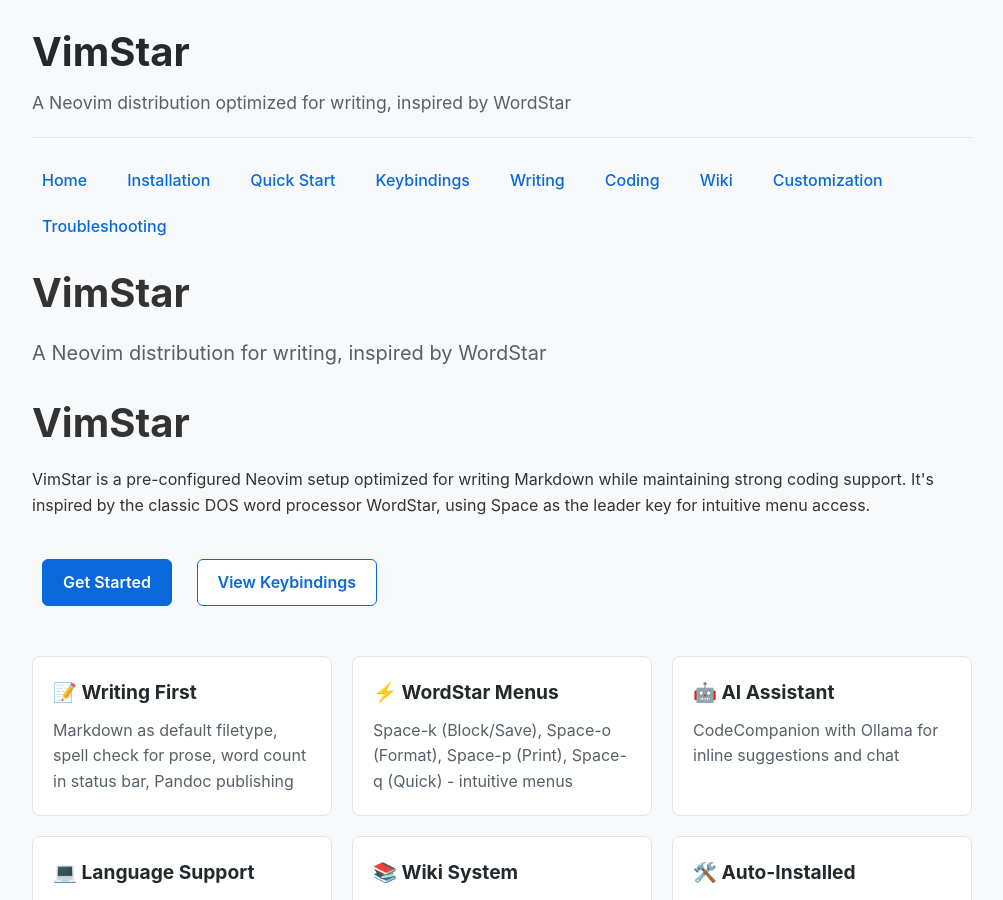
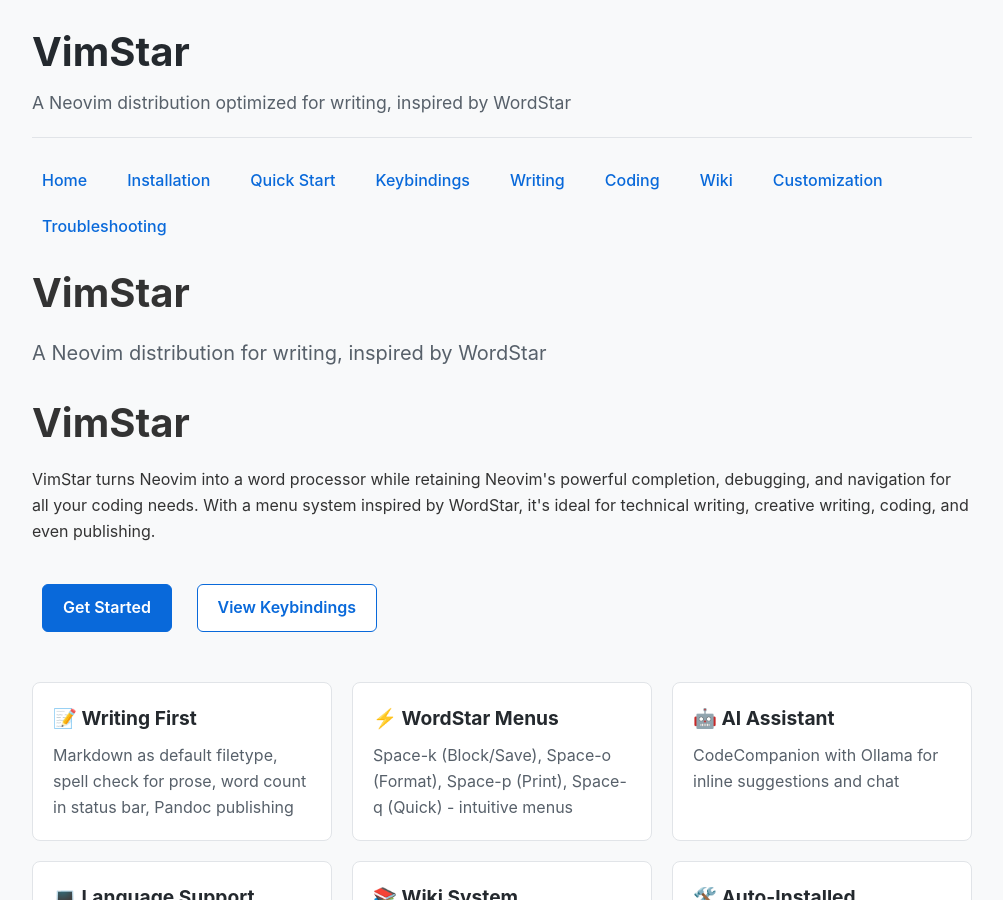
Before and after one commit to sez11a/VimStar, a Jekyll site: the page built from site/index.md, in a window 1280 px wide and 900 px high. Shown: the whole window, without its empty margins (138-1141 px from the left). Built offline with Jekyll 4.4.1, drawn with Linux system fonts in a browser that asks for light colours.

Commit message:
Part 3: First Content Impressions

```diff
--- a/site/index.md
+++ b/site/index.md
@@ -7,7 +7,7 @@
 <div class="hero">
   <h1>{{ page.title }}</h1>
 
-  <p>VimStar is a pre-configured Neovim setup optimized for writing Markdown while maintaining strong coding support. It's inspired by the classic DOS word processor WordStar, using Space as the leader key for intuitive menu access.</p>
+  <p>VimStar turns Neovim into a word processor while retaining Neovim's powerful completion, debugging, and navigation for all your coding needs. With a menu system inspired by WordStar, it's ideal for technical writing, creative writing, coding, and even publishing.</p>
 
   <div class="quick-actions">
     <a href="/install" class="btn btn-primary">Get Started</a>
```
